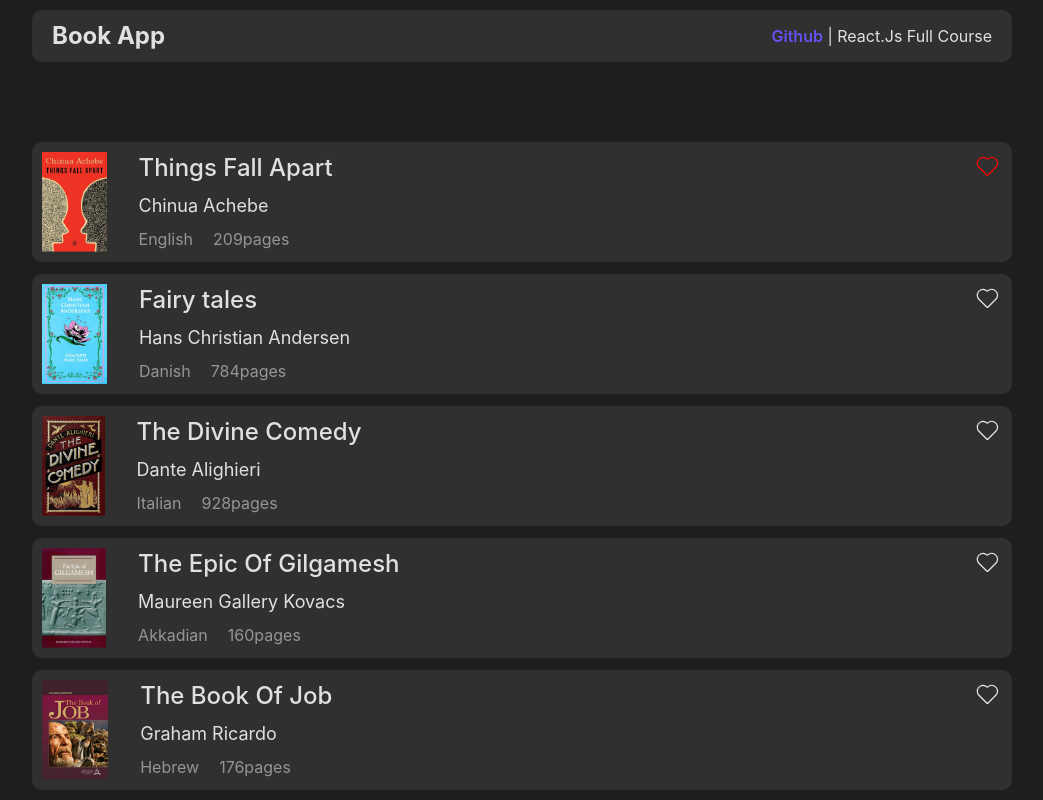
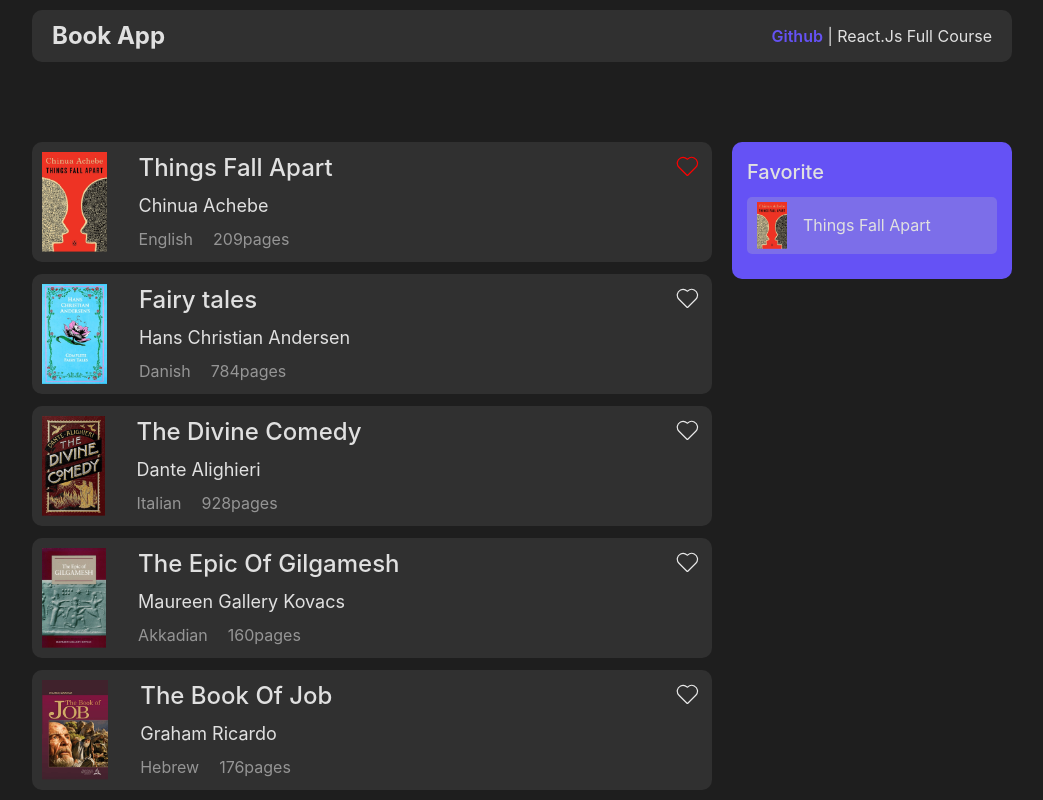
Before and after one commit to mhdcode84/book-app, a React (Vite) app: page / in a window 1280 px wide. Both pictures are taken after a click on the button 1105 px from the left and 166 px from the top of the page. Shown: the top 800 px of the page, without its empty margins (118-1161 px from the left). Built offline with nearby package versions, Linux system fonts and the light colour scheme.

Commit message:
Style Sidecard

```diff
--- a/src/components/Book.jsx
+++ b/src/components/Book.jsx
@@ -18,13 +18,14 @@ setliked((liked)=>[...liked,book])
 
   }
   return (
-    <div>
-    <div>{books.map(book=>(
+    <div className={liked.length ? "flex": ""}>
+    <div className='flex-1'>{books.map(book=>(
       <BookCard data={book} handlelikedlist={handlelikedlist} key={book.id} />
 
     ))}</div>
-    <h4 className=''>Favorite</h4>
-    {!!liked.length && <div>{liked.map(book=><SideCard data={book} key={book.id} />)}</div>}
+    {!!liked.length && <div className='bg-[#6552f5] p-[15px] rounded-[10px] ml-[20px] h-fit'>
+      <h4 className='text-[20px] font-medium'>Favorite</h4>
+    {liked.map(book=><SideCard data={book} key={book.id} />)}</div>}
     </div>
   )
 }
--- /dev/null
+++ b/src/components/SearchBox.jsx
@@ -0,0 +1,9 @@
+import React from 'react'
+
+function SearchBox() {
+  return (
+    <div>SearchBox</div>
+  )
+}
+
+export default SearchBox
--- a/src/components/SideCard.jsx
+++ b/src/components/SideCard.jsx
@@ -3,8 +3,8 @@ import React from 'react'
 function SideCard({data:{image,title}}) {
 
   return (
-    <div>
-        <img src={image} alt="" />
+    <div className='flex items-center p-[5px_10px] m-[10px_0px] bg-[#7c6ee9] gap-4  w-[250px] rounded-[5px]'>
+        <img width="30px"  src={image} alt="" />
         <p>{title}</p>
     </div>
   )
```
